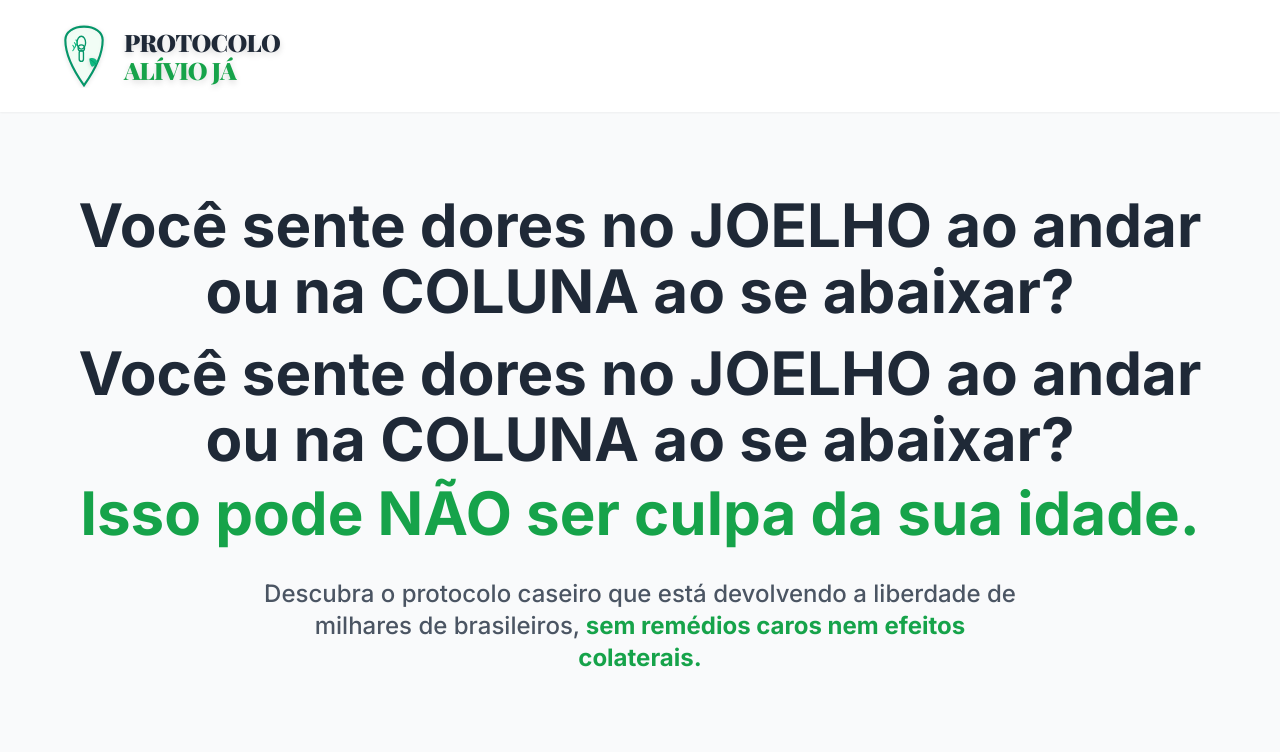
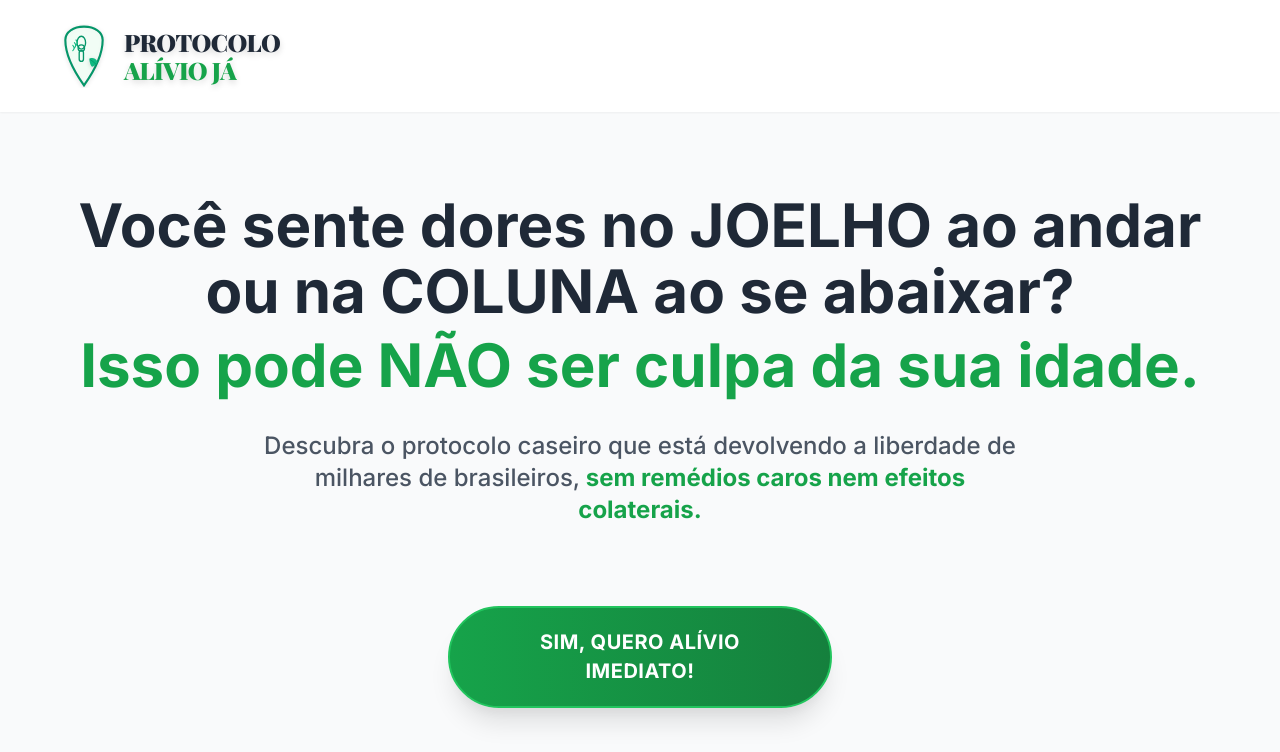
Before and after one commit to thefast30/protocolo, a React (Vite) app: page / in a window 1280 px wide. Shown: the top 752 px of the page. Built offline with nearby package versions, Linux system fonts and the light colour scheme.

Commit message:
Updated App.tsx

```diff
--- a/src/App.tsx
+++ b/src/App.tsx
@@ -39,12 +39,9 @@ function App() {
           <h1 className="text-2xl sm:text-3xl md:text-4xl lg:text-5xl xl:text-6xl font-bold text-gray-800 mb-6 md:mb-8 leading-tight px-4">
             <span className="block mb-2 md:mb-4">
               Você sente dores no JOELHO ao andar ou na COLUNA ao se abaixar?
-            </span>
-            <span className="block text-center">
-              Você sente dores no JOELHO ao andar ou na COLUNA ao se abaixar?
-            </span>
-            <span className="block text-green-600 mt-2 text-center">
-              Isso pode NÃO ser culpa da sua idade.
+              <span className="block text-green-600 mt-2">
+                Isso pode NÃO ser culpa da sua idade.
+              </span>
             </span>
           </h1>
 
```
